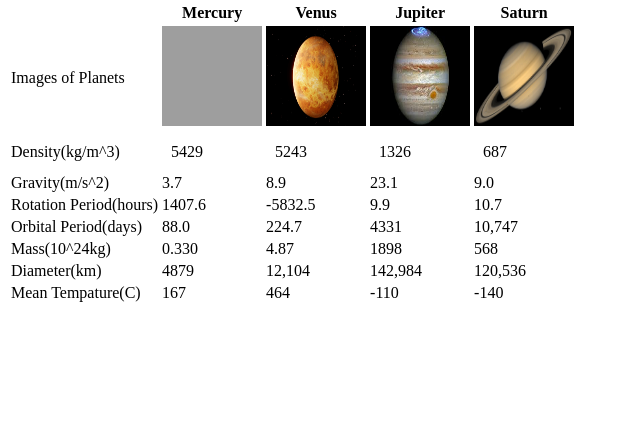
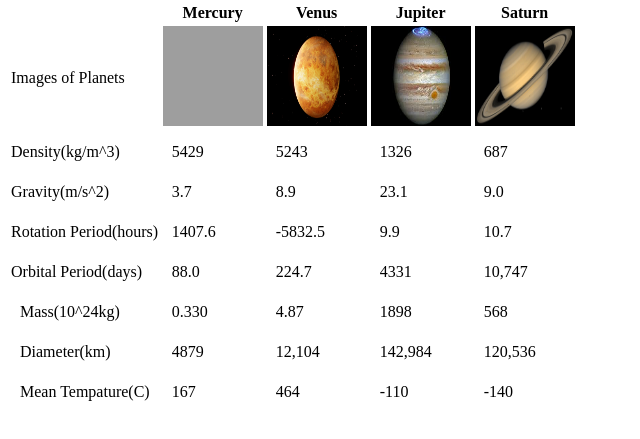
Before and after one commit to MichalPruszynski7/Website, a plain HTML site: page index.html in a window 1280 px wide. Shown: the part 79-518 px from the top of the page, without its empty margins (0-640 px from the left). Drawn offline with Linux system fonts and the light colour scheme; grey boxes are pictures that could not be loaded.

Commit message:
Update index.html

```diff
--- a/index.html
+++ b/index.html
@@ -31,45 +31,45 @@
     </tr>
     <tr>
       <td>Gravity(m/s^2)</td>
-      <td>3.7</td>
-      <td>8.9</td>
-      <td>23.1</td>
-      <td>9.0</td>
+      <td style="padding: 10px;">3.7</td>
+      <td style="padding: 10px;">8.9</td>
+      <td style="padding: 10px;">23.1</td>
+      <td style="padding: 10px;">9.0</td>
     </tr>
     <tr>
       <td>Rotation Period(hours)</td>
-      <td>1407.6</td>
-      <td>-5832.5</td>
-      <td>9.9</td>
-      <td>10.7</td>
+      <td style="padding: 10px;">1407.6</td>
+      <td style="padding: 10px;">-5832.5</td>
+      <td style="padding: 10px;">9.9</td>
+      <td style="padding: 10px;">10.7</td>
     </tr>
     <tr>
       <td>Orbital Period(days)</td>
-      <td>88.0</td>
-      <td>224.7</td>
-      <td>4331</td>
-      <td>10,747</td>
+      <td style="padding: 10px;">88.0</td>
+      <td style="padding: 10px;">224.7</td>
+      <td style="padding: 10px;">4331</td>
+      <td style="padding: 10px;">10,747</td>
     </tr>
     <tr>
-      <td>Mass(10^24kg)</td>
-      <td>0.330</td>
-      <td>4.87</td>
-      <td>1898</td>
-      <td>568</td>
+      <td style="padding: 10px;">Mass(10^24kg)</td>
+      <td style="padding: 10px;">0.330</td>
+      <td style="padding: 10px;">4.87</td>
+      <td style="padding: 10px;">1898</td>
+      <td style="padding: 10px;">568</td>
     </tr>
     <tr>
-      <td>Diameter(km)</td>
-      <td>4879</td>
-      <td>12,104</td>
-      <td>142,984</td>
-      <td>120,536</td>
+      <td style="padding: 10px;">Diameter(km)</td>
+      <td style="padding: 10px;">4879</td>
+      <td style="padding: 10px;">12,104</td>
+      <td style="padding: 10px;">142,984</td>
+      <td style="padding: 10px;">120,536</td>
     </tr>
     <tr>
-      <td>Mean Tempature(C)</td>
-      <td>167</td>
-      <td>464</td>
-      <td>-110</td>
-      <td>-140</td>
+      <td style="padding: 10px;">Mean Tempature(C)</td>
+      <td style="padding: 10px;">167</td>
+      <td style="padding: 10px;">464</td>
+      <td style="padding: 10px;">-110</td>
+      <td style="padding: 10px;">-140</td>
     </tr>
   </table>
 </body>
```
